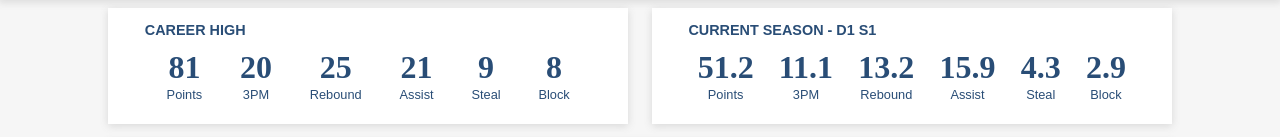
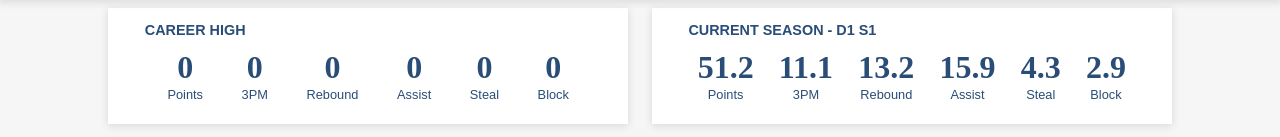
Before and after one commit to SketchBasketball/Sketch-ui, a React (Create React App) app: page /players/1 in a window 1280 px wide. Shown: the part 464-601 px from the top of the page. Built offline with nearby package versions, Linux system fonts and the light colour scheme; a web font is replaced by a local one.

Commit message:
fix: variable names fixed in PlayerCareerHigh

```diff
--- a/src/components/Player/PlayerCareerHigh.js
+++ b/src/components/Player/PlayerCareerHigh.js
@@ -1,10 +1,9 @@
 import React from "react";
 import "./PlayerCareerHigh.scss";
-// import { useSelector } from "react-redux";
-import { playerCareerHighStats } from "../Player/PlayerAPIExample";
+import { useSelector } from "react-redux";
 
 const PlayerCareerHigh = () => {
-  // const { playerCareerHighStats } = useSelector((store) => store.playerReducer);
+  const { playerAllTimeHighs } = useSelector((store) => store.playerReducer);
 
   return (
     <div className="player-careerhigh-wrapper">
@@ -12,37 +11,37 @@ const PlayerCareerHigh = () => {
       <div className="player-careerhigh-records">
         <div className="player-single-record">
           <div className="player-single-record-stat">
-            {playerCareerHighStats[0]?.PTS}
+            {playerAllTimeHighs?.PTS ? playerAllTimeHighs?.PTS : 0}
           </div>
           <div className="player-single-record-name">Points</div>
         </div>
         <div className="player-single-record">
           <div className="player-single-record-stat">
-            {playerCareerHighStats[0]?.["3PM"]}
+            {playerAllTimeHighs?.["3PM"] ? playerAllTimeHighs?.["3PM"] : 0}
           </div>
           <div className="player-single-record-name">3PM</div>
         </div>
         <div className="player-single-record">
           <div className="player-single-record-stat">
-            {playerCareerHighStats[0]?.REB}
+            {playerAllTimeHighs?.REB ? playerAllTimeHighs?.REB : 0}
           </div>
           <div className="player-single-record-name">Rebound</div>
         </div>
         <div className="player-single-record">
           <div className="player-single-record-stat">
-            {playerCareerHighStats[0]?.AST}
+            {playerAllTimeHighs?.AST ? playerAllTimeHighs?.AST : 0}
           </div>
           <div className="player-single-record-name">Assist</div>
         </div>
         <div className="player-single-record">
           <div className="player-single-record-stat">
-            {playerCareerHighStats[0]?.STL}
+            {playerAllTimeHighs?.STL ? playerAllTimeHighs?.STL : 0}
           </div>
           <div className="player-single-record-name">Steal</div>
         </div>
         <div className="player-single-record">
           <div className="player-single-record-stat">
-            {playerCareerHighStats[0]?.BLK}
+            {playerAllTimeHighs?.BLK ? playerAllTimeHighs?.BLK : 0}
           </div>
           <div className="player-single-record-name">Block</div>
         </div>
```
